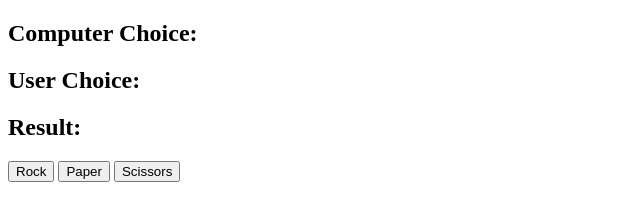
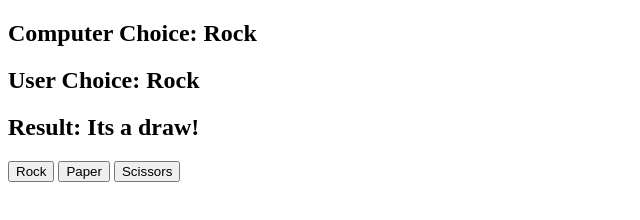
Before and after one commit to rk1091/7-Retro-Games-in-JS, a plain HTML site: page js/made project + files/games/rock-paper-scissors/index.html in a window 1280 px wide. Both pictures are taken after a click on the button "Rock". Shown: the whole page, without its empty margins (0-640 px from the left). Drawn offline with Linux system fonts and the light colour scheme.

Commit message:
More changes & finished Game1

```diff
--- a/js/made project + files/games/rock-paper-scissors/app.js
+++ b/js/made project + files/games/rock-paper-scissors/app.js
@@ -1,5 +1,45 @@
-const compChoice = document.getElementById('comp-choice')
+const compChoicedisplayobj = document.getElementById('comp-choice')
 const userChoice = document.getElementById('user-choice')
 const res = document.getElementById('result')
 
-const
+const possiblechoices = document.querySelectorAll('button')
+
+let userchoose
+let compChoice
+let result
+
+possiblechoices.forEach(button => button.addEventListener('click', (e) => {
+    userchoose = e.target.id
+    userChoice.innerHTML = userchoose
+    generatecompchoice()
+    getres()
+}))
+
+function generatecompchoice() {
+    const randno = Math.floor(Math.random() * 3) + 1
+    if (randno == 1) {
+        compChoice = 'Rock'
+    }
+    if (randno == 2) {
+        compChoice = 'Paper'
+    }
+    if (randno == 3) {
+        compChoice = 'Scissor'
+    }
+    compChoicedisplayobj.innerHTML = compChoice
+}
+
+function getres() {
+    if (compChoice == userchoose)
+        result = 'Its a draw!'
+    else if (compChoice == 'Rock' && userchoose == 'Scissor')
+        result = 'You Lost'
+    else if (compChoice == 'Paper' && userchoose == 'Rock')
+        result = 'You Lost'
+    else if (compChoice == 'Scissor' && userchoose == 'Paper')
+        result = 'You Lost :/'
+    else
+        result = 'You Won!'
+    res.innerHTML = result
+
+}
--- a/js/made project + files/games/rock-paper-scissors/index.html
+++ b/js/made project + files/games/rock-paper-scissors/index.html
@@ -7,13 +7,13 @@
 </head>
 
 <body>
-    <h2>Computer Choice:<span id="comp-choice"></span></h2>
-    <h2>User Choice:<span id="user-choice"></span></h2>
-    <h2>Result:<span id="result"></span></h2>
+    <h2>Computer Choice: <span id="comp-choice"></span></h2>
+    <h2>User Choice: <span id="user-choice"></span></h2>
+    <h2>Result: <span id="result"></span></h2>
 
-    <button id="rock">Rock</button>
-    <button id="paper">Paper</button>
-    <button id="Scissors">Scissors</button>
+    <button id="Rock">Rock</button>
+    <button id="Paper">Paper</button>
+    <button id="Scissor">Scissors</button>
 
 </body>
 <script src="app.js"></script>
```
